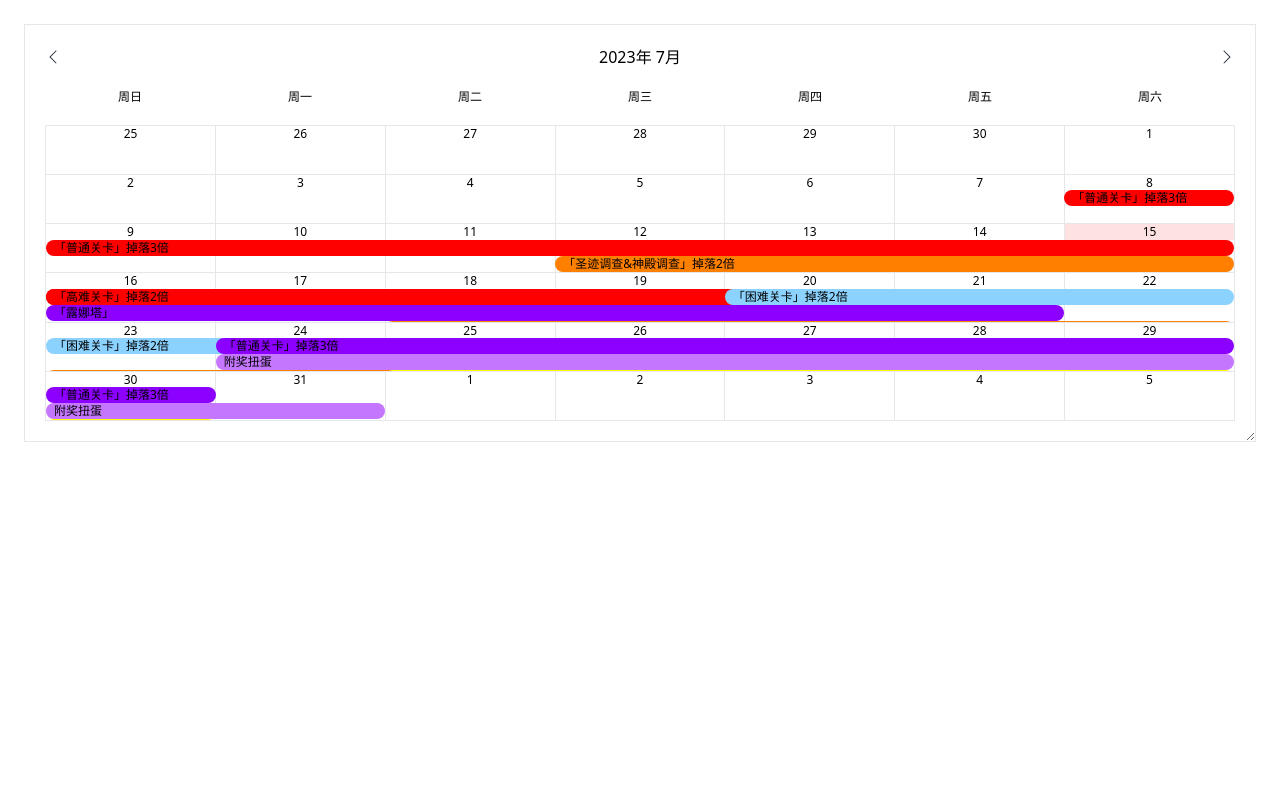
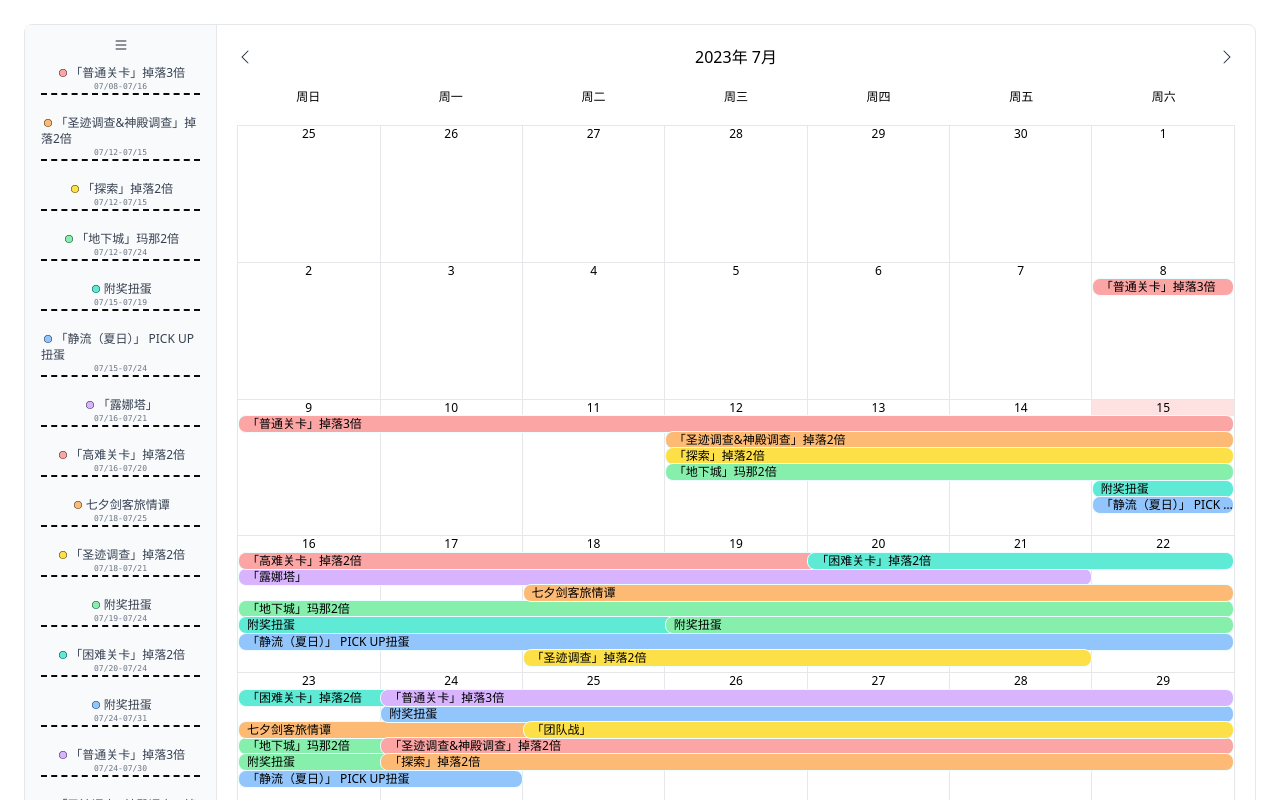
Before and after one commit to jacket-sikaha/Game-Events-Calendar, a React (Vite) app: page / in a window 1280 px wide. Shown: the top 800 px of the page. Built offline with nearby package versions, Linux system fonts and the light colour scheme.

Commit message:
日历组件详细版layout初步完成
1 添加了侧边栏伸缩动效，了解了tailwindcss如何设计动效和transition和animation各自用途
2 活动概览添加颜色标注，对照日历区活动
3 解决了滚动条如何设置invisible和自定义样式的问题

```diff
--- a/src/components/Calendar/index.css
+++ b/src/components/Calendar/index.css
@@ -1,16 +1,44 @@
 /* 滚动条整体样式 */
-::-webkit-scrollbar {
-  width: 0px;
+.myScrollbar::-webkit-scrollbar {
+  width: 3px;
 }
 
 /* 滚动条拇指（滑块）样式 */
-::-webkit-scrollbar-thumb {
+.myScrollbar::-webkit-scrollbar-thumb {
   background-color: #888;
   border-radius: 5px;
 }
 
 /* 滚动条轨道样式 */
-::-webkit-scrollbar-track {
+.myScrollbar::-webkit-scrollbar-track {
   background-color: #f1f1f1;
   border-radius: 5px;
 }
+
+.invisibleScrollbar::-webkit-scrollbar {
+  display: none;
+}
+
+/* 都执行一次情况下，animation的动画执行完一次会回到原点，transition不会  */
+/* animation适合做循环动画/官方页面logo一进来就播放展示；transition适合元素尺寸的过度变化 */
+.Slide {
+  width: 12rem;
+  transition: all 0.6s ease; /* 过渡宽度属性，持续时间为0.3秒，缓动类型为ease */
+}
+.Slide.collapsed {
+  width: 3rem; /* 缩小后的侧边栏宽度 */
+  transition: all 0.6s ease;
+}
+
+.activityList {
+  overflow-wrap: break-word; /* 强制换行.不然文字超过宽度就有滚动条 */
+  opacity: 1;
+  overflow: auto;
+  transition: all 0.6s ease;
+}
+.activityList.collapsed {
+  overflow-wrap: normal;
+  opacity: 0;
+  overflow: hidden;
+  transition: all 0.6s ease;
+}
--- a/src/components/Calendar/index.tsx
+++ b/src/components/Calendar/index.tsx
@@ -4,12 +4,18 @@ import isSameOrAfter from "dayjs/plugin/isSameOrAfter";
 import { useEffect, useState } from "react";
 import "./index.css";
 import type { CalendarProps, CalendarWeekItem } from "./CalendarType";
-import { calculateEventPosition, generateCalendarGrid } from "./utils";
+import {
+  calculateEventPosition,
+  generateCalendarGrid,
+  levelAssignment,
+  rainbowColors,
+} from "./utils";
 dayjs.extend(isBetween);
 dayjs.extend(isSameOrAfter);
 
 function Calendar({ value, activity, style }: CalendarProps) {
   const [currentDate, setCurrentDate] = useState(value);
+  const [showActivityOverview, setShowActivityOverview] = useState(true);
   const [eventGridPosition, setEventGridPosition] = useState<
     CalendarWeekItem[][]
   >([]);
@@ -26,9 +32,105 @@ function Calendar({ value, activity, style }: CalendarProps) {
   return (
     <>
       <div
-        className="p-5 flex flex-col h-full min-h-[26rem]"
+        className="flex border rounded-lg h-full min-h-[26rem] "
         style={{ ...style }}
       >
+        {/* 活动概览列表 */}
+        <div
+          className={`myScrollbar flex flex-col items-center overflow-y-auto overflow-x-hidden py-3 px-4 bg-[#F8FAFC] border-r
+          ${showActivityOverview ? "Slide" : "Slide collapsed"}`}
+        >
+          <div
+            className="mx-auto mb-1 cursor-pointer transition ease-in-out delay-150 hover:-translate-y-1 hover:scale-110 duration-300"
+            onClick={() => {
+              setShowActivityOverview(!showActivityOverview);
+            }}
+          >
+            <svg
+              xmlns="http://www.w3.org/2000/svg"
+              width="16"
+              height="16"
+              viewBox="0 0 16 16"
+              fill="none"
+            >
+              <path
+                fill-rule="evenodd"
+                clip-rule="evenodd"
+                d="M2.5 12C2.5 11.8674 2.55268 11.7402 2.64645 11.6464C2.74021 11.5527 2.86739 11.5 3 11.5H13C13.1326 11.5 13.2598 11.5527 13.3536 11.6464C13.4473 11.7402 13.5 11.8674 13.5 12C13.5 12.1326 13.4473 12.2598 13.3536 12.3536C13.2598 12.4473 13.1326 12.5 13 12.5H3C2.86739 12.5 2.74021 12.4473 2.64645 12.3536C2.55268 12.2598 2.5 12.1326 2.5 12ZM2.5 8C2.5 7.86739 2.55268 7.74021 2.64645 7.64645C2.74021 7.55268 2.86739 7.5 3 7.5H13C13.1326 7.5 13.2598 7.55268 13.3536 7.64645C13.4473 7.74021 13.5 7.86739 13.5 8C13.5 8.13261 13.4473 8.25979 13.3536 8.35355C13.2598 8.44732 13.1326 8.5 13 8.5H3C2.86739 8.5 2.74021 8.44732 2.64645 8.35355C2.55268 8.25979 2.5 8.13261 2.5 8ZM2.5 4C2.5 3.86739 2.55268 3.74021 2.64645 3.64645C2.74021 3.55268 2.86739 3.5 3 3.5H13C13.1326 3.5 13.2598 3.55268 13.3536 3.64645C13.4473 3.74021 13.5 3.86739 13.5 4C13.5 4.13261 13.4473 4.25979 13.3536 4.35355C13.2598 4.44732 13.1326 4.5 13 4.5H3C2.86739 4.5 2.74021 4.44732 2.64645 4.35355C2.55268 4.25979 2.5 4.13261 2.5 4Z"
+                fill="#1F2937"
+              />
+            </svg>
+          </div>
+
+          <>
+            {levelAssignment(activity).map((item, i) => {
+              return (
+                <div
+                  key={item.id}
+                  // tailwindcss 自定义transition写法
+                  className={`w-full mb-3 rounded-t-lg border-b-2 border-stone-950 border-dashed ${
+                    showActivityOverview
+                      ? "transition-all duration-700 ease-in opacity-100 break-words"
+                      : "transition-all duration-700 ease-in opacity-0 overflow-hidden"
+                  }`}
+                  // className={`w-full px-4 rounded-lg ${
+                  //   showActivityOverview ? "activityList" : "activityList collapsed"
+                  // }`}
+                >
+                  {item?.banner && (
+                    <div className="mx-auto rounded-md">
+                      <img
+                        src={item?.banner}
+                        alt={"product.imageAlt"}
+                        className="h-full w-full object-scale-down sm:object-scale-down"
+                      />
+                    </div>
+                  )}
+                  <div className="mt-2 flex flex-col items-center">
+                    <div className="text-xs text-gray-700">
+                      <span
+                        className="inline-block my-auto mx-[0.2rem] rounded-full"
+                        style={{
+                          backgroundColor:
+                            rainbowColors[i % rainbowColors.length],
+                        }}
+                      >
+                        <svg
+                          xmlns="http://www.w3.org/2000/svg"
+                          width="8"
+                          height="8"
+                          viewBox="0 0 16 16"
+                          fill="none"
+                        >
+                          <g clip-path="url(#clip0_3660_20704)">
+                            <path
+                              d="M8 15C6.14348 15 4.36301 14.2625 3.05025 12.9497C1.7375 11.637 1 9.85652 1 8C1 6.14348 1.7375 4.36301 3.05025 3.05025C4.36301 1.7375 6.14348 1 8 1C9.85652 1 11.637 1.7375 12.9497 3.05025C14.2625 4.36301 15 6.14348 15 8C15 9.85652 14.2625 11.637 12.9497 12.9497C11.637 14.2625 9.85652 15 8 15ZM8 16C10.1217 16 12.1566 15.1571 13.6569 13.6569C15.1571 12.1566 16 10.1217 16 8C16 5.87827 15.1571 3.84344 13.6569 2.34315C12.1566 0.842855 10.1217 0 8 0C5.87827 0 3.84344 0.842855 2.34315 2.34315C0.842855 3.84344 0 5.87827 0 8C0 10.1217 0.842855 12.1566 2.34315 13.6569C3.84344 15.1571 5.87827 16 8 16Z"
+                              fill="#1F2937"
+                            />
+                          </g>
+                          <defs>
+                            <clipPath id="clip0_3660_20704">
+                              <rect width="16" height="16" fill="white" />
+                            </clipPath>
+                          </defs>
+                        </svg>
+                      </span>
+                      {item.title}
+                    </div>
+                    <div className="text-[8px] font-mono text-gray-500">{`${dayjs(
+                      item.start_time
+                    ).format("MM/DD")}-${dayjs(item.end_time).format(
+                      "MM/DD"
+                    )}`}</div>
+                  </div>
+                </div>
+              );
+            })}
+          </>
+        </div>
+
+        {/* 日历日程显示 */}
+        <div className="flex-1 p-5 flex flex-col">
           <nav className="flex justify-between items-center">
             <div
               className="cursor-pointer"
@@ -92,7 +194,10 @@ function Calendar({ value, activity, style }: CalendarProps) {
           <div className="flex-1 grid grid-cols-1 text-xs h-full border-x border-b">
             {generateCalendarGrid(currentDate).map((_, i) => {
               return (
-              <div className="relative w-full overflow-y-auto" key={i}>
+                <div
+                  className="relative w-full overflow-y-auto invisibleScrollbar"
+                  key={i}
+                >
                   {/* 日历区 */}
                   <div className="flex h-full">
                     {_.map((__, j) => {
@@ -120,7 +225,7 @@ function Calendar({ value, activity, style }: CalendarProps) {
                         <div
                           key={id}
                           className={
-                          "absolute rounded-lg pl-2 overflow-hidden text-ellipsis whitespace-nowrap"
+                            "absolute rounded-lg pl-2 overflow-hidden text-ellipsis whitespace-nowrap border border-cyan-50"
                           }
                           style={{
                             backgroundColor: color,
@@ -143,6 +248,7 @@ function Calendar({ value, activity, style }: CalendarProps) {
             })}
           </div>
         </div>
+      </div>
     </>
   );
 }
--- a/src/components/Calendar/utils.ts
+++ b/src/components/Calendar/utils.ts
@@ -2,14 +2,14 @@ import dayjs, { Dayjs } from "dayjs";
 import { CalendarActivity, CalendarWeekItem } from "./CalendarType";
 // import classNames from "classnames";
 
-const rainbowColors = [
-  "#FF0000",
-  "#FF7F00",
-  "#FFFF00",
-  "#00FF00",
-  "#8cd2ff",
-  "#c576ff",
-  "#8B00FF",
+export const rainbowColors = [
+  "#fca5a5",
+  "#fdba74",
+  "#fde047",
+  "#86efac",
+  "#5eead4",
+  "#93c5fd",
+  "#d8b4fe",
 ];
 
 export const generateCalendarGrid = (date: Dayjs | string) => {
--- a/src/pages/Home.tsx
+++ b/src/pages/Home.tsx
@@ -1,4 +1,3 @@
-import React from "react";
 import Calendar from "../components/Calendar";
 import dayjs from "dayjs";
 
@@ -665,10 +664,10 @@ function Home() {
   return (
     <>
       <div
-        className="border resize overflow-auto"
+        className="resize overflow-auto"
         // style={{ width: "350px", height: "200px" }}
       >
-        <Calendar {...obj}></Calendar>
+        <Calendar style={{ resize: "both" }} {...obj}></Calendar>
       </div>
     </>
   );
```
Also changed, not shown: 1 other file (tests, documents, lock files or other folders). Lines whose indentation alone changed are shown as unchanged.
